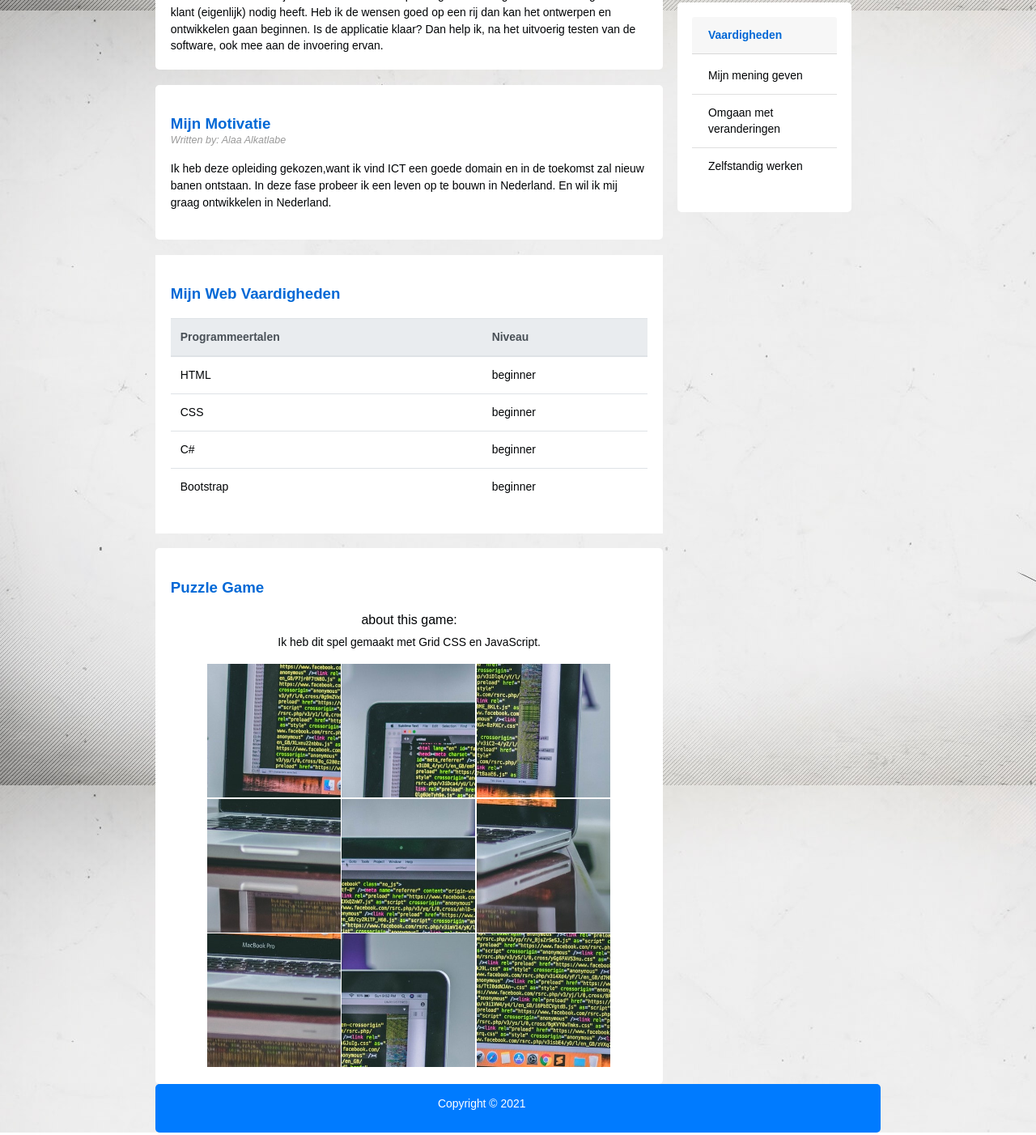
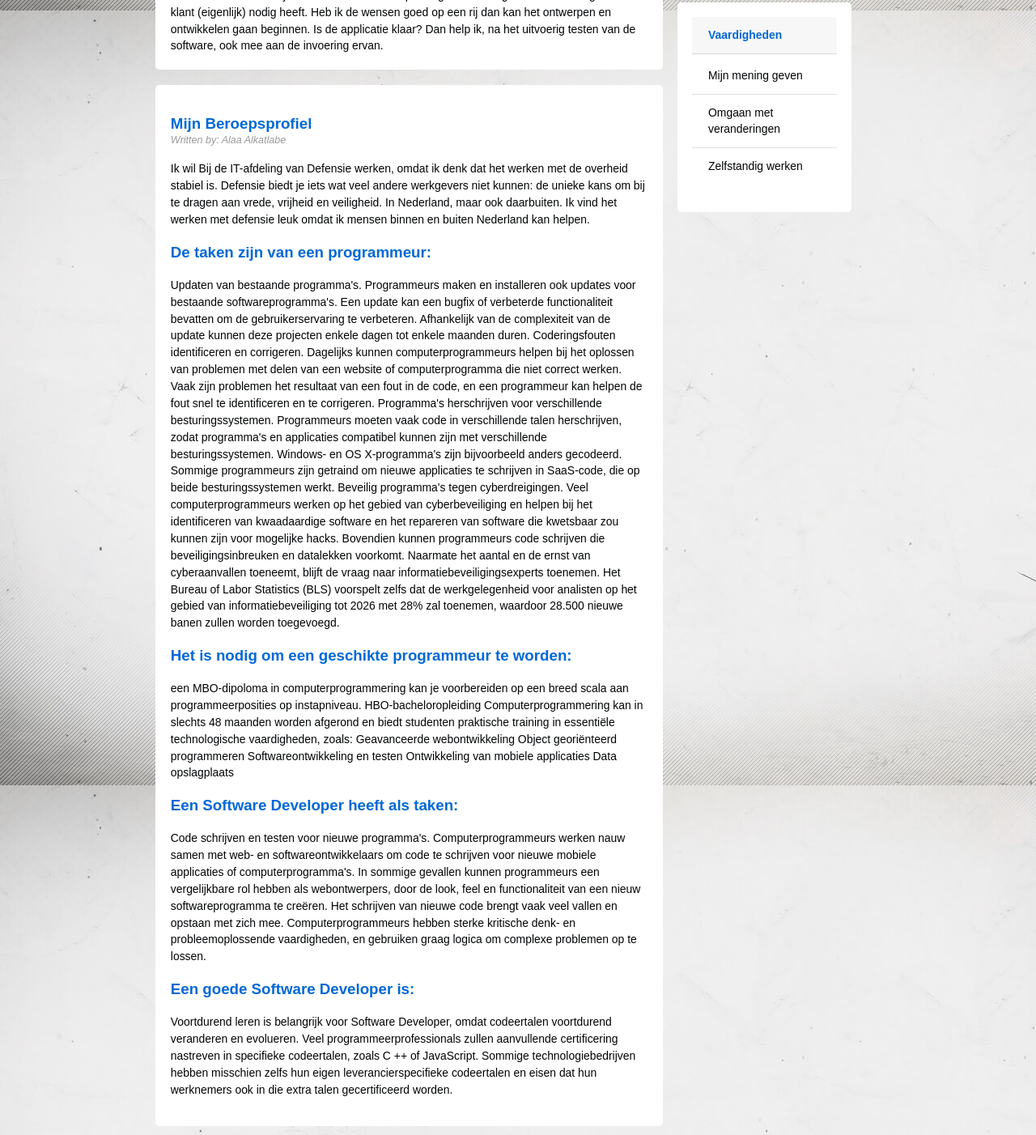
Before and after one commit to Aalkatlabe/My-website, a plain HTML site: page index.html in a window 1280 px wide. Shown: the part 944-2346 px from the top of the page at 81% size. Drawn offline with nearby package versions, Linux system fonts and the light colour scheme.

Commit message:
Beroepsprofiel added

```diff
--- a/index.html
+++ b/index.html
@@ -94,6 +94,54 @@
                   </p>
               </article>
           </section>
+          <!--------------------------------------------------------------------------------->
+          <section class="top-content">
+            <header>
+                <h2>Mijn Beroepsprofiel</h2>
+            </header>
+            <footer>
+                <p class="post-info">Written by: Alaa Alkatlabe</p>
+            </footer>
+            <article>
+                <p>
+                  Ik wil Bij de IT-afdeling van Defensie werken, omdat ik denk dat het werken met de overheid stabiel is.
+                  Defensie biedt je iets wat veel andere werkgevers niet kunnen: de unieke kans om bij te dragen aan vrede, vrijheid en veiligheid. In Nederland, maar ook daarbuiten.
+                  Ik vind het werken met defensie leuk omdat ik mensen binnen en buiten Nederland kan helpen.
+                </p>
+
+                <header>
+                  <h2>De taken zijn van een programmeur:</h2>
+              </header>
+              <p>
+                Updaten van bestaande programma's. Programmeurs maken en installeren ook updates voor bestaande softwareprogramma's. Een update kan een bugfix of verbeterde functionaliteit bevatten om de gebruikerservaring te verbeteren. Afhankelijk van de complexiteit van de update kunnen deze projecten enkele dagen tot enkele maanden duren.
+Coderingsfouten identificeren en corrigeren. Dagelijks kunnen computerprogrammeurs helpen bij het oplossen van problemen met delen van een website of computerprogramma die niet correct werken. Vaak zijn problemen het resultaat van een fout in de code, en een programmeur kan helpen de fout snel te identificeren en te corrigeren.
+Programma's herschrijven voor verschillende besturingssystemen. Programmeurs moeten vaak code in verschillende talen herschrijven, zodat programma's en applicaties compatibel kunnen zijn met verschillende besturingssystemen. Windows- en OS X-programma's zijn bijvoorbeeld anders gecodeerd. Sommige programmeurs zijn getraind om nieuwe applicaties te schrijven in SaaS-code, die op beide besturingssystemen werkt.
+Beveilig programma's tegen cyberdreigingen. Veel computerprogrammeurs werken op het gebied van cyberbeveiliging en helpen bij het identificeren van kwaadaardige software en het repareren van software die kwetsbaar zou kunnen zijn voor mogelijke hacks. Bovendien kunnen programmeurs code schrijven die beveiligingsinbreuken en datalekken voorkomt. Naarmate het aantal en de ernst van cyberaanvallen toeneemt, blijft de vraag naar informatiebeveiligingsexperts toenemen. Het Bureau of Labor Statistics (BLS) voorspelt zelfs dat de werkgelegenheid voor analisten op het gebied van informatiebeveiliging tot 2026 met 28% zal toenemen, waardoor 28.500 nieuwe banen zullen worden toegevoegd.
+              </p>
+              <header>
+                <h2>Het is nodig om een geschikte programmeur te worden:</h2>
+            </header>
+            <p>
+              een MBO-dipoloma in computerprogrammering kan je voorbereiden op een breed scala aan programmeerposities op instapniveau. HBO-bacheloropleiding Computerprogrammering kan in slechts 48 maanden worden afgerond en biedt studenten praktische training in essentiële technologische vaardigheden, zoals:
+              Geavanceerde webontwikkeling
+              Object georiënteerd programmeren
+              Softwareontwikkeling en testen
+              Ontwikkeling van mobiele applicaties
+              Data opslagplaats
+
+            </p>
+            <h2>Een Software Developer heeft als taken:</h2>
+            <p>
+              Code schrijven en testen voor nieuwe programma's. Computerprogrammeurs werken nauw samen met web- en softwareontwikkelaars om code te schrijven voor nieuwe mobiele applicaties of computerprogramma's. In sommige gevallen kunnen programmeurs een vergelijkbare rol hebben als webontwerpers, door de look, feel en functionaliteit van een nieuw softwareprogramma te creëren. Het schrijven van nieuwe code brengt vaak veel vallen en opstaan met zich mee. Computerprogrammeurs hebben sterke kritische denk- en probleemoplossende vaardigheden, en gebruiken graag logica om complexe problemen op te lossen.
+            </p>
+            <h2>Een goede Software Developer is:</h2>
+            <p>
+              Voortdurend leren is belangrijk voor Software Developer, omdat codeertalen voortdurend veranderen en evolueren. Veel programmeerprofessionals zullen aanvullende certificering nastreven in specifieke codeertalen, zoals C ++ of JavaScript. Sommige technologiebedrijven hebben misschien zelfs hun eigen leverancierspecifieke codeertalen en eisen dat hun werknemers ook in die extra talen gecertificeerd worden.
+            </p>
+            </article>
+        </section>
+
+        <!-------------------------------------------------------------->
           <section class="top-content">
               <header>
                   <h2>Mijn Motivatie</h2>
```
